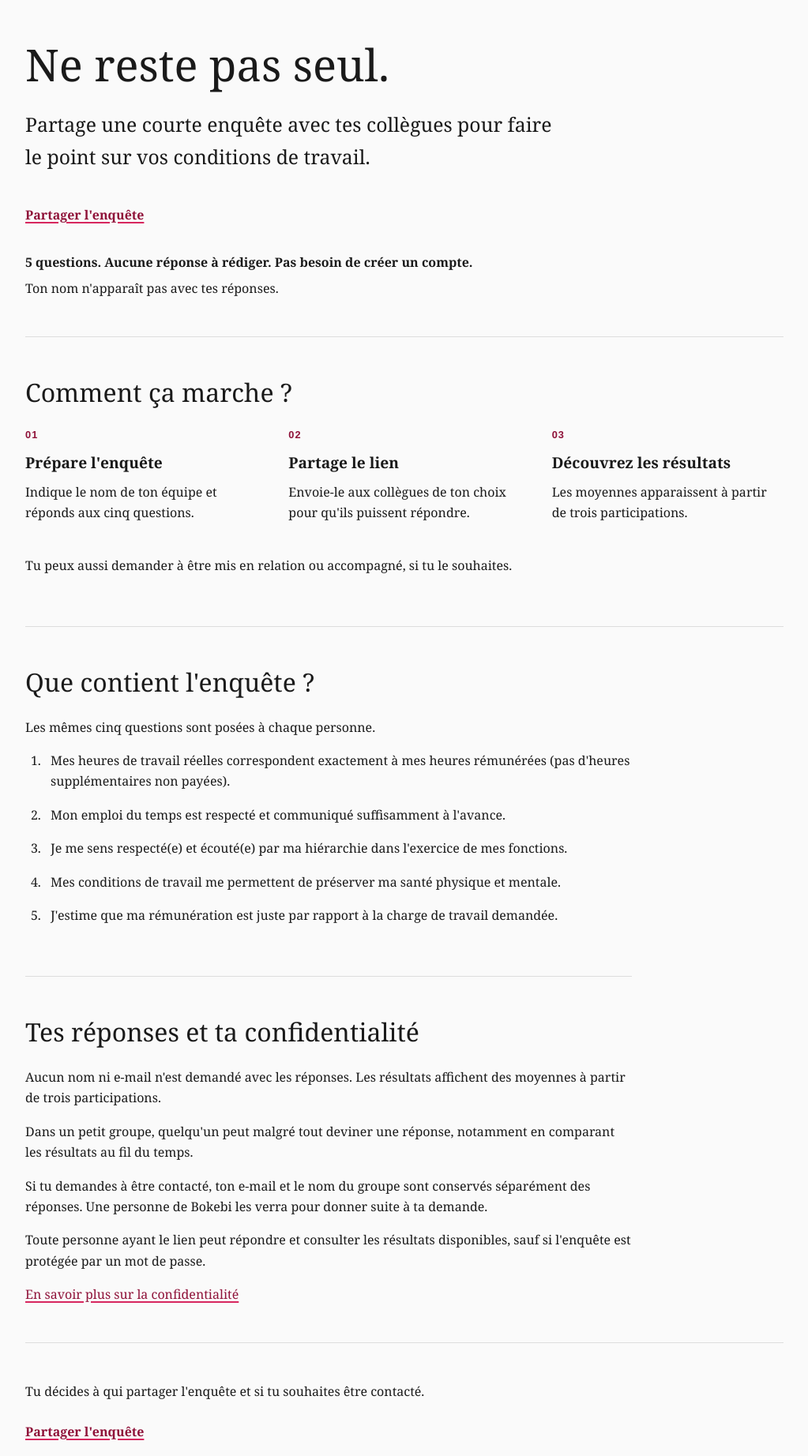
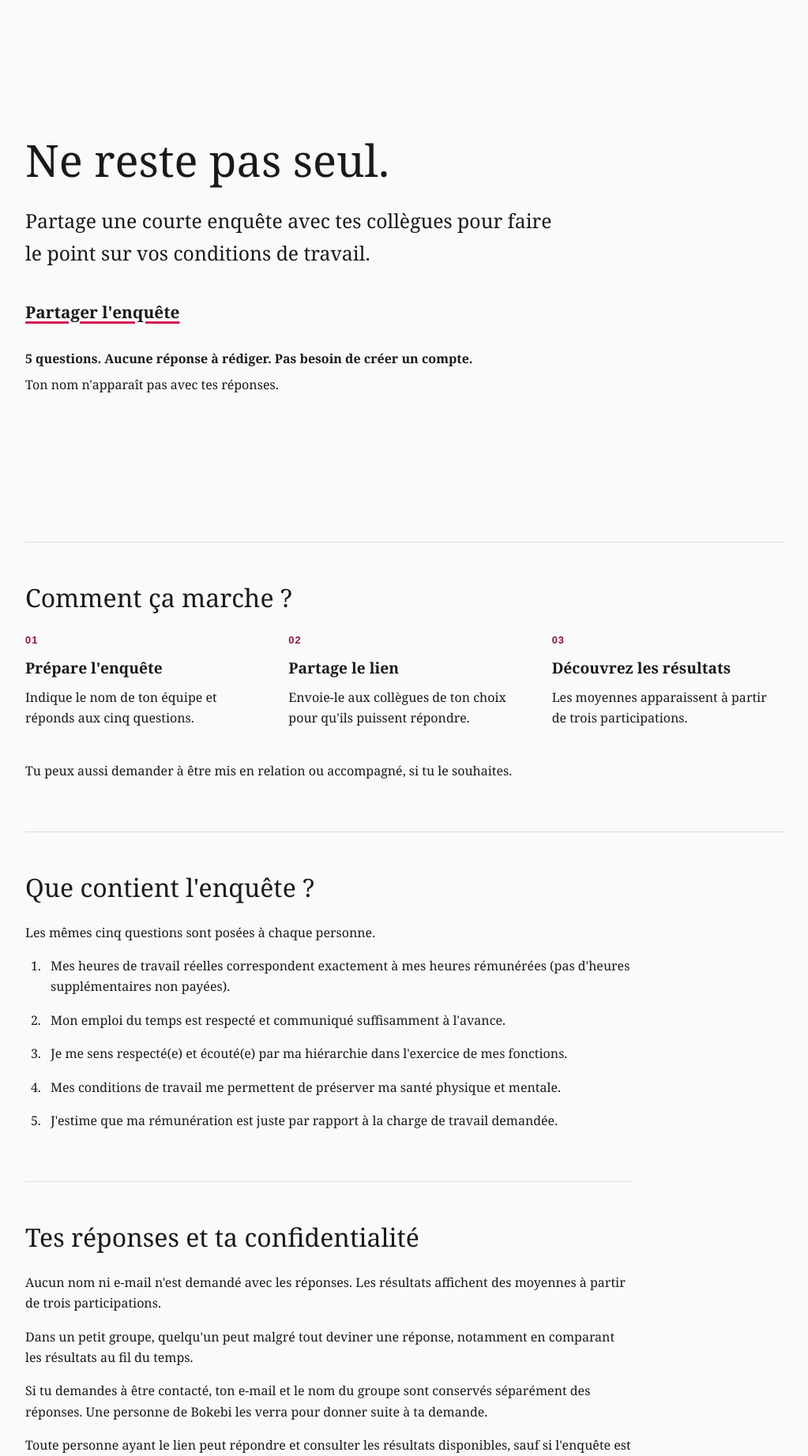
Before and after one commit to jafty/bokebi, a Django app: page / in a window 1280 px wide. Shown: the part 113-1957 px from the top of the page at 79% size, without its empty margins (128-1151 px from the left). Run offline with Django 5.2, Linux system fonts and the light colour scheme.

Commit message:
Adjust homepage fold and CTA styling

```diff
--- a/static/css/bokebi.css
+++ b/static/css/bokebi.css
@@ -8,7 +8,8 @@ button { cursor: pointer; }
 :focus-visible { outline: 3px solid #a91343; outline-offset: 3px; }
 .site-container { width: min(100% - 3rem, 60rem); margin: 0 auto; min-height: 70vh; }
 .site-nav { display: flex; align-items: center; justify-content: space-between; gap: 2rem; padding: 2rem 0; border-bottom: 1px solid #ddd; margin-bottom: 4rem; }
-.home-page .site-nav { margin-bottom: 2rem; }
+.home-intro { min-height: calc(100vh - 1px); min-height: calc(100svh - 1px); display: flex; flex-direction: column; }
+.home-page .site-nav { margin-bottom: 0; }
 .brand, .footer-brand { font-size: 1.8rem; font-weight: 600; text-decoration: none; }
 .nav-links { display: flex; align-items: center; gap: 2rem; }
 .nav-links a { font-size: 1rem; }
@@ -19,10 +20,10 @@ h1 { font-size: clamp(2.25rem, 5vw, 3.5rem); line-height: 1.2; font-weight: 500;
 h2 { font-size: clamp(1.5rem, 3vw, 2rem); line-height: 1.35; font-weight: 500; margin-bottom: 1.4rem; }
 h3 { font-size: 1.2rem; font-weight: 600; margin-bottom: .5rem; }
 p { margin-bottom: 1rem; }
-.hero { max-width: 46rem; padding: 1rem 0 2rem; }
+.hero { max-width: 46rem; padding: 2rem 0; flex: 1; display: flex; flex-direction: column; align-items: flex-start; justify-content: center; }
 .hero-intro { font-size: clamp(1.2rem, 2.7vw, 1.55rem); max-width: 42rem; margin-bottom: 2rem; }
-.primary-button { display: inline-flex; align-items: center; min-height: 2.75rem; padding: .25rem 0; border: 0; background: transparent; color: #8f1239; text-decoration: underline; text-decoration-color: #d7265e; text-decoration-thickness: 2px; text-underline-offset: .2em; font-weight: 600; line-height: 1.35; }
-.primary-button:hover { color: #64102b; text-decoration-thickness: 3px; }
+.primary-button { display: inline-flex; align-items: center; min-height: 2.75rem; padding: .25rem 0; border: 0; background: transparent; color: #1a1a1a; text-decoration: underline; text-decoration-color: #d51a52; text-decoration-thickness: 3px; text-underline-offset: .2em; font-size: 1.3rem; font-weight: 600; line-height: 1.35; }
+.primary-button:hover { color: #1a1a1a; text-decoration-thickness: 4px; }
 .secondary-button, .copy-row button { display: inline-block; padding: .8rem 1.15rem; border: 1px solid #8f1239; font-weight: 600; line-height: 1.35; }
 .secondary-button, .copy-row button { background: transparent; color: #8f1239; }
 .secondary-button:hover, .copy-row button:hover { background: #fff2f6; }
@@ -77,4 +78,4 @@ progress { width: 100%; max-width: 25rem; height: .65rem; accent-color: #8f1239;
 .footer-credit { border-top: 1px solid #ddd; margin-top: 2rem; padding-top: 1.5rem; font-size: .8rem; }
 .footer-credit a { margin-left: 1rem; }
 [hidden] { display: none !important; }
-@media (max-width: 600px) { .site-container { width: calc(100% - 2rem); } .site-nav { margin-bottom: 2.5rem; padding: 1.3rem 0; gap: 1rem; } .home-page .site-nav { margin-bottom: 1.25rem; padding: 1rem 0; } .nav-links { gap: 1rem; } .nav-links .nav-how { display: none; } .home-page .nav-links .nav-how { display: block; } .hero { padding: .5rem 0 1rem; } .hero h1 { margin-bottom: 1rem; } .hero-intro { margin-bottom: 1rem; } .hero-facts { margin-top: .8rem; } .steps { grid-template-columns: 1fr; gap: 1.5rem; } .page-section { padding: 2rem 0; } .copy-row { flex-direction: column; } .footer-inner { flex-direction: column; } .footer-credit a { display: block; margin: .5rem 0 0; } }
+@media (max-width: 600px) { .site-container { width: calc(100% - 2rem); } .site-nav { margin-bottom: 2.5rem; padding: 1.3rem 0; gap: 1rem; } .home-page .site-nav { margin-bottom: 0; padding: 1rem 0; } .nav-links { gap: 1rem; } .nav-links .nav-how { display: none; } .home-page .nav-links .nav-how { display: block; } .hero { padding: 1.5rem 0; } .hero h1 { margin-bottom: 1rem; } .hero-intro { margin-bottom: 1rem; } .hero-facts { margin-top: .8rem; } .steps { grid-template-columns: 1fr; gap: 1.5rem; } .page-section { padding: 2rem 0; } .copy-row { flex-direction: column; } .footer-inner { flex-direction: column; } .footer-credit a { display: block; margin: .5rem 0 0; } }
--- a/templates/base.html
+++ b/templates/base.html
@@ -3,7 +3,7 @@
 <title>{% block title %}Bokebi | Enquête sur les conditions de travail{% endblock %}</title>
 <link rel="stylesheet" href="{% static 'css/bokebi.css' %}"></head>
 <body class="{% block body_class %}{% endblock %}"><div class="site-container">
-<nav class="site-nav"><a class="brand" href="{% url 'home' %}">Bokebi.</a><div class="nav-links"><a class="nav-how" href="{% url 'home' %}#how-it-works">Comment ça marche ?</a>{% block nav_action %}<a class="text-link" href="{% url 'create' %}">Partager l'enquête</a>{% endblock %}</div></nav>
+{% block header %}{% include 'navigation.html' %}{% endblock %}
 <main>{% block content %}{% endblock %}</main></div>
 <footer class="site-footer"><div class="footer-inner"><div><a class="footer-brand" href="{% url 'home' %}">Bokebi.</a><p>Une enquête pour faire le point sur les conditions de travail.</p></div><nav aria-label="Informations"><a href="{% url 'information-page' 'legal' %}">Mentions légales</a><a href="{% url 'information-page' 'privacy' %}">Confidentialité et sécurité</a><a href="{% url 'information-page' 'ethics' %}">Charte éthique</a><a href="{% url 'information-page' 'contact' %}">Contact</a></nav></div><div class="footer-credit">© 2026 Bokebi. <a href="https://www.japhet-stmn.fr" target="_blank" rel="noopener noreferrer">Conçu par un développeur web indépendant</a></div></footer>
 <script src="{% static 'js/bokebi.js' %}" defer></script></body></html>
--- a/templates/home.html
+++ b/templates/home.html
@@ -1,7 +1,8 @@
 {% extends 'base.html' %}
 {% block body_class %}home-page{% endblock %}
-{% block nav_action %}{% endblock %}
-{% block content %}
+{% block header %}
+<header class="home-intro">
+{% include 'navigation.html' with home=True %}
 <section class="hero">
   <h1>Ne reste pas seul.</h1>
   <p class="hero-intro">Partage une courte enquête avec tes collègues pour faire le point sur vos conditions de travail.</p>
@@ -9,6 +10,9 @@
   <p class="hero-facts">5 questions. Aucune réponse à rédiger. Pas besoin de créer un compte.</p>
   <p>Ton nom n'apparaît pas avec tes réponses.</p>
 </section>
+</header>
+{% endblock %}
+{% block content %}
 <section id="how-it-works" class="page-section">
   <h2>Comment ça marche ?</h2>
   <div class="steps">
--- /dev/null
+++ b/templates/navigation.html
@@ -0,0 +1 @@
+<nav class="site-nav"><a class="brand" href="{% url 'home' %}">Bokebi.</a><div class="nav-links"><a class="nav-how" href="{% url 'home' %}#how-it-works">Comment ça marche ?</a>{% if not home %}<a class="text-link" href="{% url 'create' %}">Partager l'enquête</a>{% endif %}</div></nav>
```
